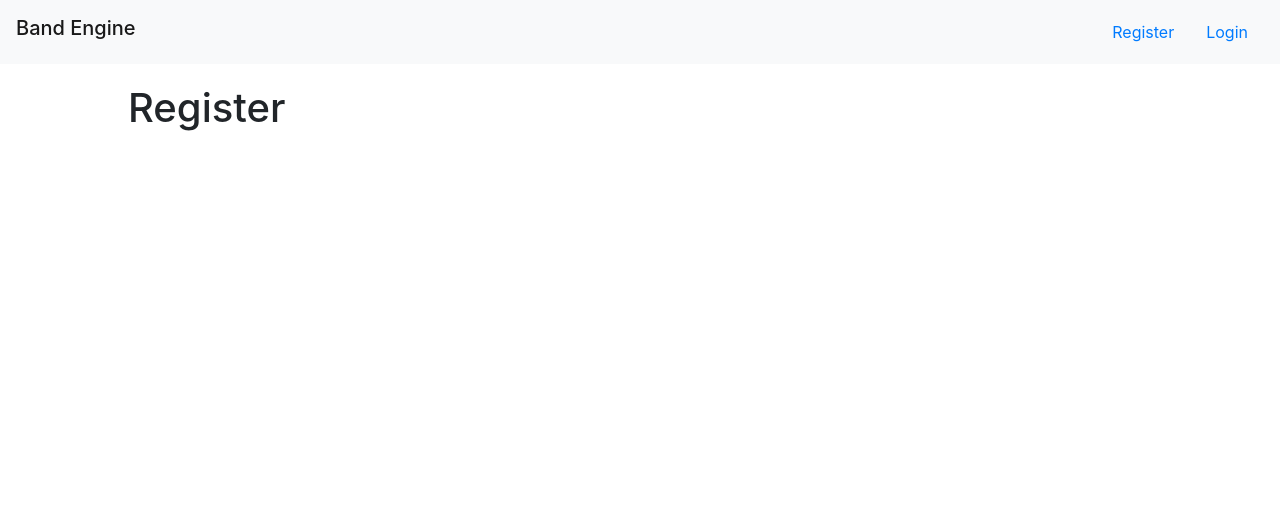
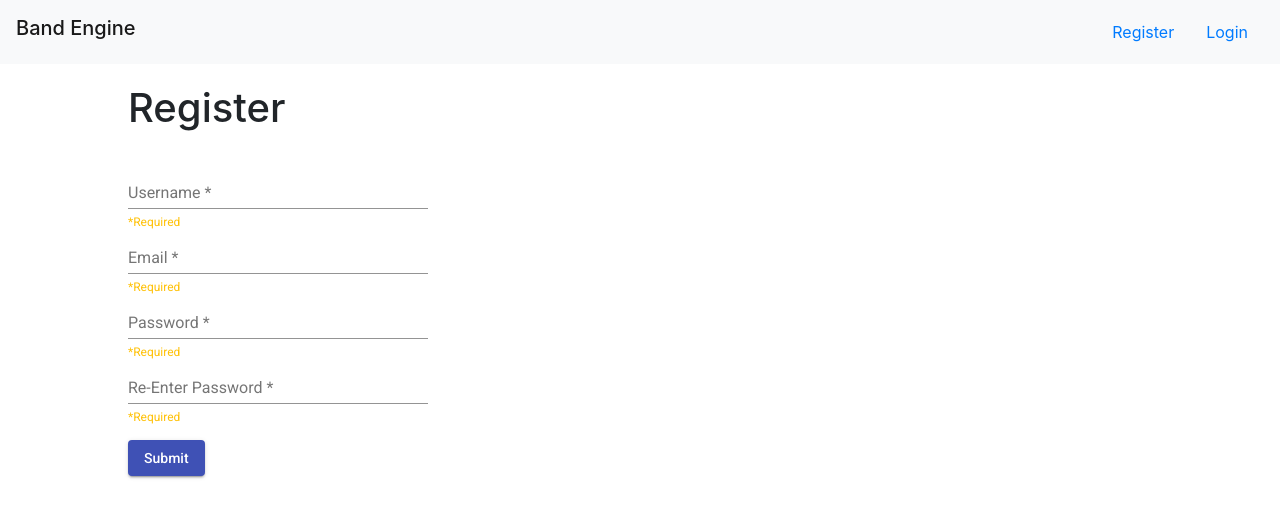
Before and after one commit to adamneuj/BandEngine.Web, an Angular app: page /register in a window 1280 px wide. Shown: the top 518 px of the page. Built offline with nearby package versions, Linux system fonts and the light colour scheme.

Commit message:
Add form for registration component

```diff
--- a/src/app/models/auth/register-model.ts
+++ b/src/app/models/auth/register-model.ts
@@ -1,5 +1,5 @@
 export class RegisterModel {
-    public Username: string;
-    public Email: string;
-    public Password: string;
+    public username: string;
+    public email: string;
+    public password: string;
 }
--- a/src/app/register/register.component.css
+++ b/src/app/register/register.component.css
@@ -0,0 +1,7 @@
+.registration-form{
+    max-width: 300px;
+}
+
+.full-width{
+    width: 100%;
+}
--- a/src/app/register/register.component.html
+++ b/src/app/register/register.component.html
@@ -1,3 +1,32 @@
 <h1>
     Register
 </h1>
+<br>
+<form class="registration-form">
+    <div class="form-group">
+        <mat-form-field class="full-width">
+            <mat-label>Username</mat-label>
+            <input matInput placeholder="ExampleUsername" required>
+            <mat-hint class="text-warning">*Required</mat-hint>
+        </mat-form-field>
+
+        <mat-form-field class="full-width">
+            <mat-label>Email</mat-label>
+            <input matInput placeholder="example@bandengine.com" required>
+            <mat-hint class="text-warning">*Required</mat-hint>
+        </mat-form-field>
+
+        <mat-form-field class="full-width">
+            <mat-label>Password</mat-label>
+            <input matInput required>
+            <mat-hint class="text-warning">*Required</mat-hint>
+        </mat-form-field>
+
+        <mat-form-field class="full-width">
+            <mat-label>Re-Enter Password</mat-label>
+            <input matInput required>
+            <mat-hint class="text-warning">*Required</mat-hint>
+        </mat-form-field>
+    </div>
+    <button mat-raised-button color="primary" type="submit">Submit</button>
+</form>
--- a/src/app/register/register.component.ts
+++ b/src/app/register/register.component.ts
@@ -1,4 +1,5 @@
 import { Component, OnInit } from '@angular/core';
+import { RegisterModel } from '../models/auth/register-model';
 
 @Component({
   selector: 'app-register',
@@ -6,6 +7,7 @@ import { Component, OnInit } from '@angular/core';
   styleUrls: ['./register.component.css']
 })
 export class RegisterComponent implements OnInit {
+  public newUser: RegisterModel;
 
   constructor() { }
 
```
Also changed, not shown: src/app/app.module.ts (+8 -2 lines).
